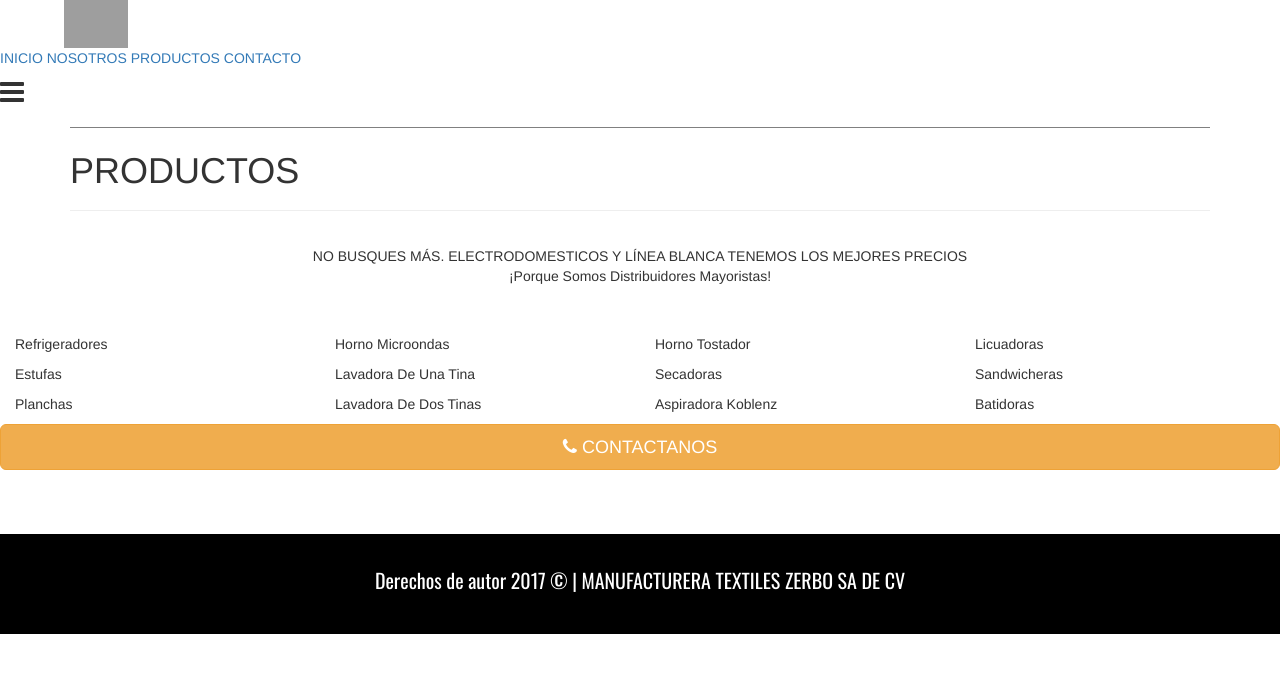
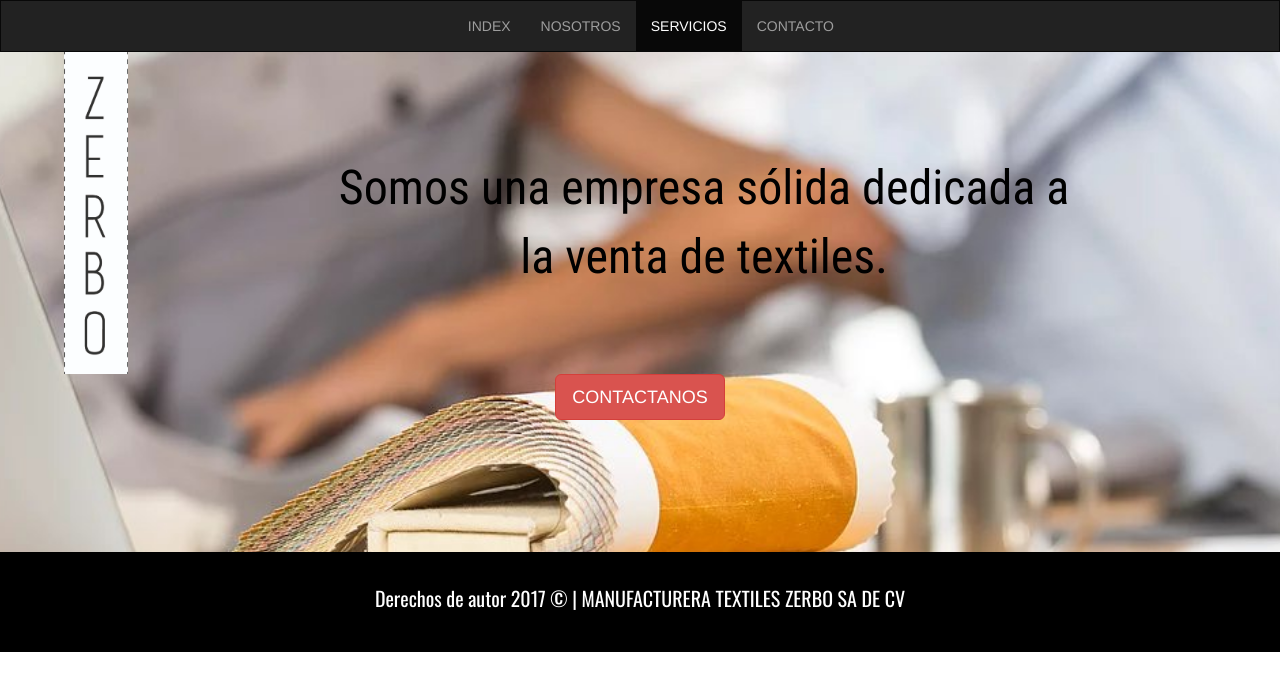
Before and after one commit to esteban1234/zerbo, a PHP site: page /vistas/servicios.php in a window 1280 px wide. Shown: the top 691 px of the page. Run offline with PHP 8.4, Linux system fonts and the light colour scheme; grey boxes are pictures that could not be loaded.

Commit message:
inicio de servicios

```diff
--- a/vistas/servicios.php
+++ b/vistas/servicios.php
@@ -2,117 +2,37 @@
 <?php include 'encabezado2.php' ?>
 <body>
 
-<header >
-    <figure class="logo">
-      <img src="../img/kempo.png" alt="KEMPO" class="img-responsive">
+   <nav class="navbar navbar-inverse" role="navigation">
+  <div class="navbar-header">
+    <button type="button" class="navbar-toggle" data-toggle="collapse"
+            data-target=".navbar-ex1-collapse">
+      <span class="sr-only">ZERBO</span>
+      <span class="icon-bar"></span>
+      <span class="icon-bar"></span>
+      <span class="icon-bar"></span>
+    </button>
+    <!-- <a class="navbar-brand" href="#">ZERBO</a> -->
+  </div>
+  <div class="collapse navbar-collapse navbar-ex1-collapse">
+    <ul class="nav navbar-nav">
+      <li><a href="../index.php">INDEX</a></li>
+      <li><a href="nosotros.php">NOSOTROS</a></li>
+      <li class="active"><a href="servicios.php">SERVICIOS</a></li>
+      <li><a href="contacto.php">CONTACTO</a></li>
+    </ul>
+  </div>
+</nav>
+<div class="bannern">
+  <div class="fondon">
+    <figure class="logo pull-left">
+      <img src="../img/zerbo.jpg" alt="ZERBO" class="img-responsive">
     </figure>
-    <nav>
-      <ul>
-        <a class="selector" href="../index.php">INICIO</a>
-        <a class="selector" href="nosotros.php">NOSOTROS</a>
-        <a class="selector" id="select" href="servicios.php">PRODUCTOS</a>
-        <a class="selector" href="contacto.php">CONTACTO</a>
-      </ul>
-    </nav>
-    <div class="op-menu">
-      <i class="fa fa-bars fa-2x abrir" aria-hidden="true"></i>
-    </div>
-  </header>
-
-<div class="container" style="margin-bottom: 3%; ">
-  <h1 class="text-marcas" style="border-top: 1px gray solid; padding-top: 2%;">PRODUCTOS</h1>
-  <hr id="hr">
-  <p class="text-center text-subt" style="margin-top: 3%;">
-    NO BUSQUES MÁS. ELECTRODOMESTICOS Y LÍNEA BLANCA TENEMOS LOS MEJORES PRECIOS <br>
-
-    ¡Porque Somos Distribuidores Mayoristas!</p>
-</div>
-
-<div class="seccion1">
-  <div class="col-md-12 br" style=" padding: 0px; margin:none;">
-    <div class="col-sm-6 col-md-3 unoo">
-      <figure class="imagen4">
-
-      </figure>
-      <p class="subtit">Refrigeradores</p>
-    </div>
-    <div class="col-sm-6 col-md-3 unoo">
-      <figure class="imagen5">
-
-      </figure>
-      <p class="subtit">Horno Microondas</p>
-    </div>
-    <div class="col-sm-6 col-md-3 unoo">
-      <figure class="imagen6">
-
-      </figure>
-      <p class="subtit">Horno Tostador</p>
-    </div>
-    <div class="col-sm-6 col-md-3 unoo">
-      <figure class="imagen7">
-
-      </figure>
-      <p class="subtit">Licuadoras</p>
-    </div>
-  </div>
-
-  <div class="col-md-12 br" style=" padding: 0px; margin:none;">
-    <div class="col-sm-6 col-md-3 unoo">
-      <figure class="imagen8">
-
-      </figure>
-      <p class="subtit">Estufas</p>
-    </div>
-    <div class="col-sm-6 col-md-3 unoo">
-      <figure class="imagen9">
-
-      </figure>
-      <p class="subtit">Lavadora De Una Tina</p>
-    </div>
-    <div class="col-sm-6 col-md-3 unoo">
-      <figure class="imagen10">
-
-      </figure>
-      <p class="subtit">Secadoras</p>
-    </div>
-    <div class="col-sm-6 col-md-3 unoo">
-      <figure class="imagen11">
-
-      </figure>
-      <p class="subtit">Sandwicheras</p>
-    </div>
-  </div>
-
-  <div class="col-md-12 br" style=" padding: 0px; margin:none;">
-    <div class="col-sm-6 col-md-3 unoo">
-      <figure class="imagen">
-
-      </figure>
-      <p class="subtit">Planchas </p>
-    </div>
-    <div class="col-sm-6 col-md-3 unoo">
-      <figure class="imagen2">
-
-      </figure>
-      <p class="subtit">Lavadora De Dos Tinas</p>
-    </div>
-    <div class="col-sm-6 col-md-3 unoo">
-      <figure class="imagen3">
-
-      </figure>
-      <p class="subtit">Aspiradora Koblenz</p>
-    </div>
-    <div class="col-sm-6 col-md-3 unoo">
-      <figure class="imagen12">
-
-      </figure>
-      <p class="subtit">Batidoras</p>
+    <p class="textbhn pull-right">Somos una empresa sólida dedicada a la venta de textiles.</p>
+    <div class="boton">
+      <a href="contacto.php"><button type="button" class="btn btn-danger btn-lg">CONTACTANOS</button></a>
     </div>
   </div>
 </div>
-<div class="boton2" style="margin-bottom: 5%;">
-    <a href="contacto.php"><button type="button" class="btn btn-warning btn-lg btn-block"><i class="fa fa-phone" aria-hidden="true"></i> CONTACTANOS</button></a>
-  </div>
 
 <a class="go-top" href="#">Subir</a>
 <?php include 'pie.php' ?>
```
